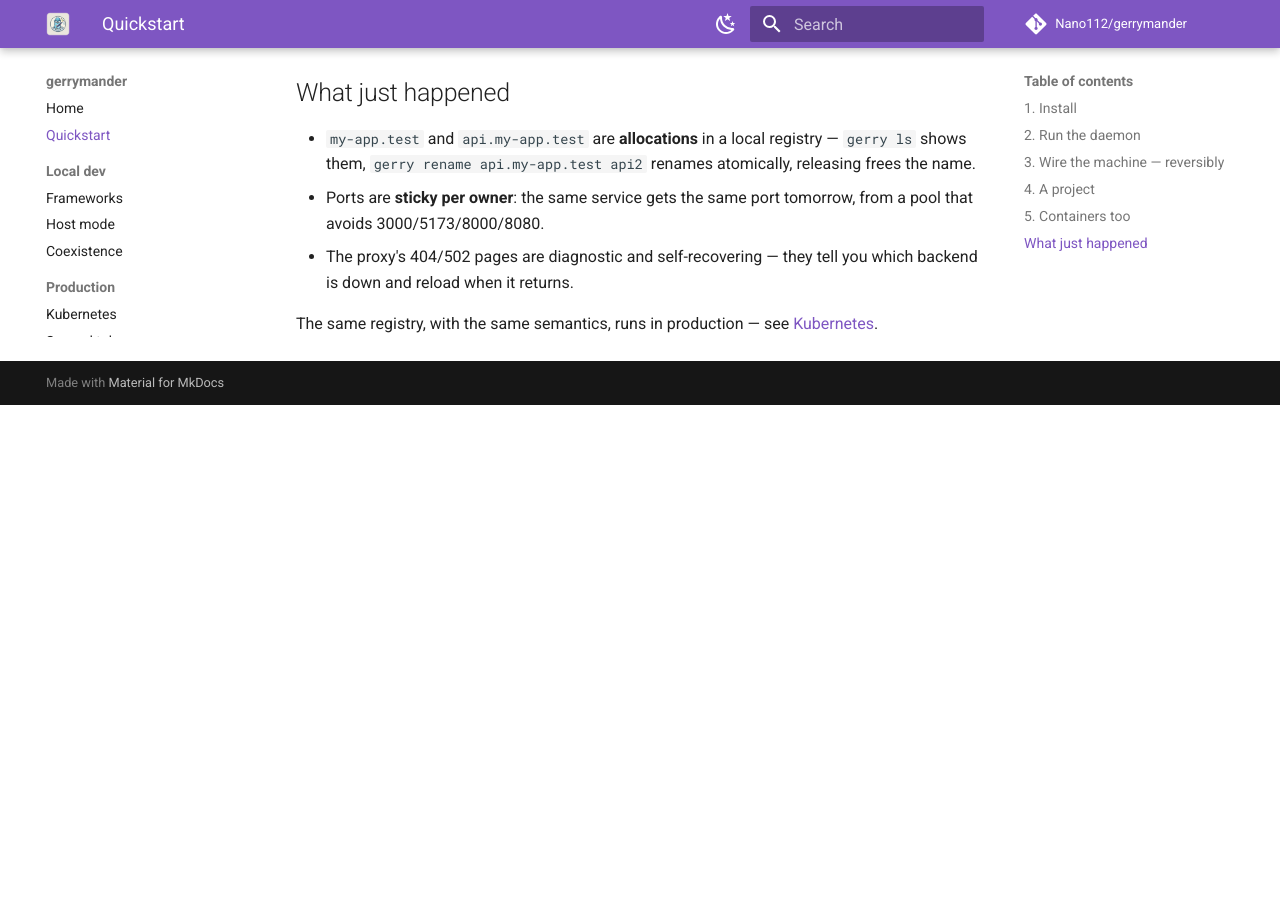
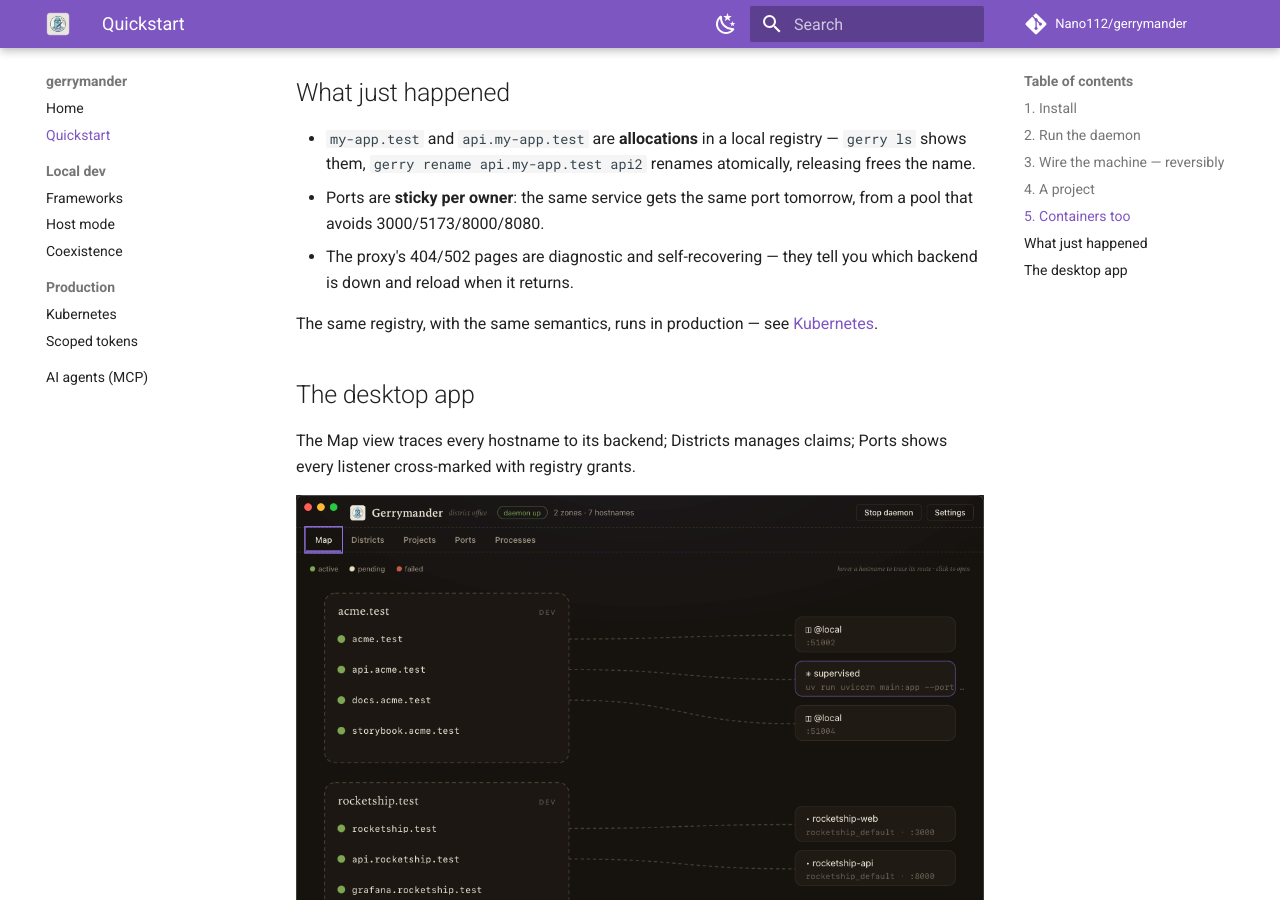
Before and after one commit to Nano112/gerrymander, an MkDocs documentation site: the page built from docs/quickstart.md, in a window 1280 px wide and 900 px high, scrolled down 1841 px. Built offline with MkDocs 1.6.1 and Material for MkDocs 9.7.7, drawn with Linux system fonts in a browser that asks for light colours; comment, search, counter and statistics services are not loaded; before the commit the page ends 2246 px from its top, so only the background shows below that.

Commit message:
docs: sanitized desktop screenshots (demo-seeded registry)
Map + Districts captured against a scratch daemon seeded with fictional
zones only (acme.test / rocketship.test) — never the live registry.

```diff
--- a/docs/quickstart.md
+++ b/docs/quickstart.md
@@ -99,3 +99,12 @@ with no published ports — gerry maintains a relay). `down` releases it.
 
 The same registry, with the same semantics, runs in production — see
 [Kubernetes](kubernetes.md).
+
+## The desktop app
+
+The Map view traces every hostname to its backend; Districts manages claims;
+Ports shows every listener cross-marked with registry grants.
+
+![Map view](assets/desktop-map.png)
+
+![Districts view](assets/desktop-districts.png)
```
Also changed, not shown: README.md (+4 -0 lines), docs/assets/desktop-districts.png (added), docs/assets/desktop-map.png (added).
